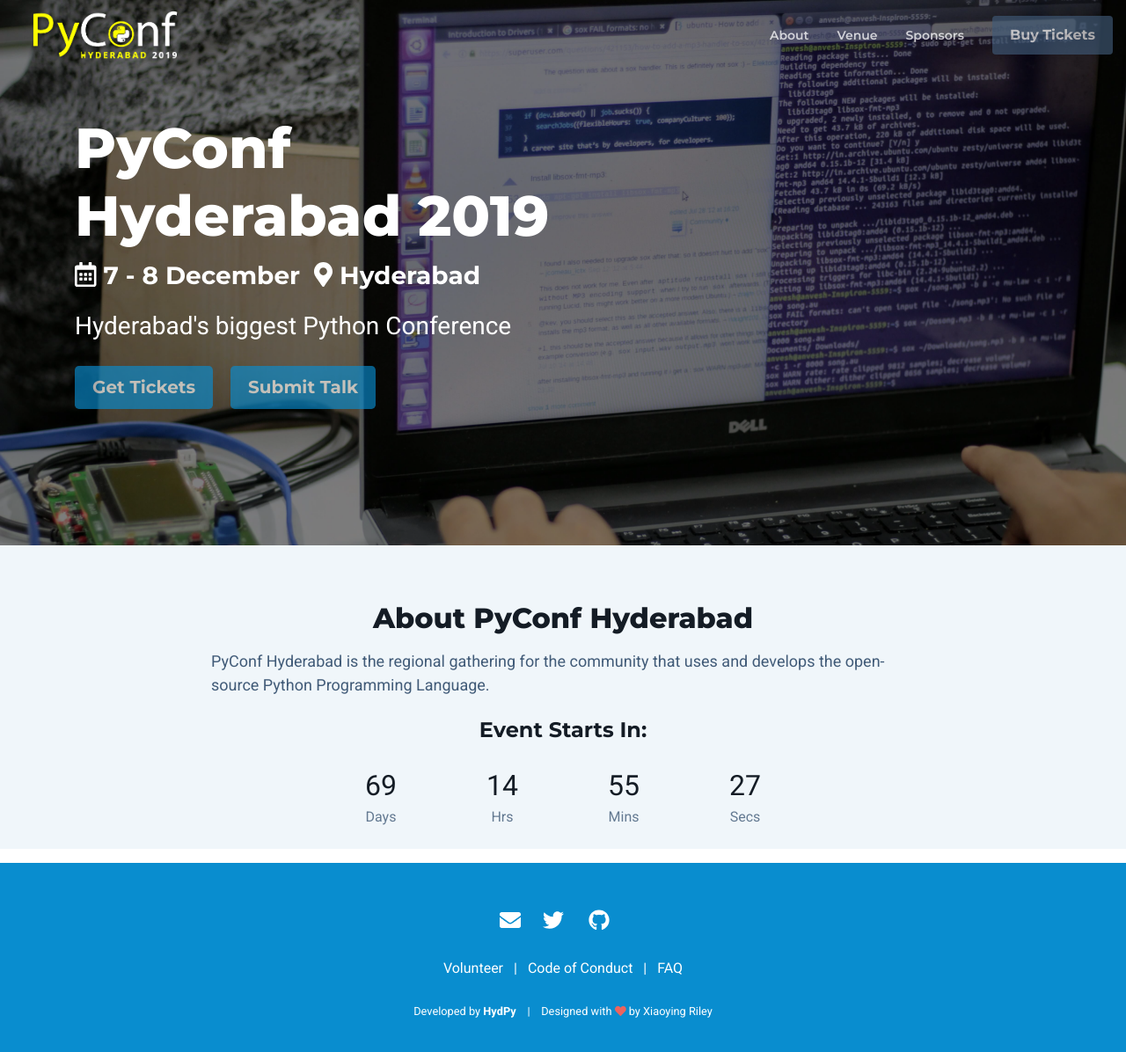
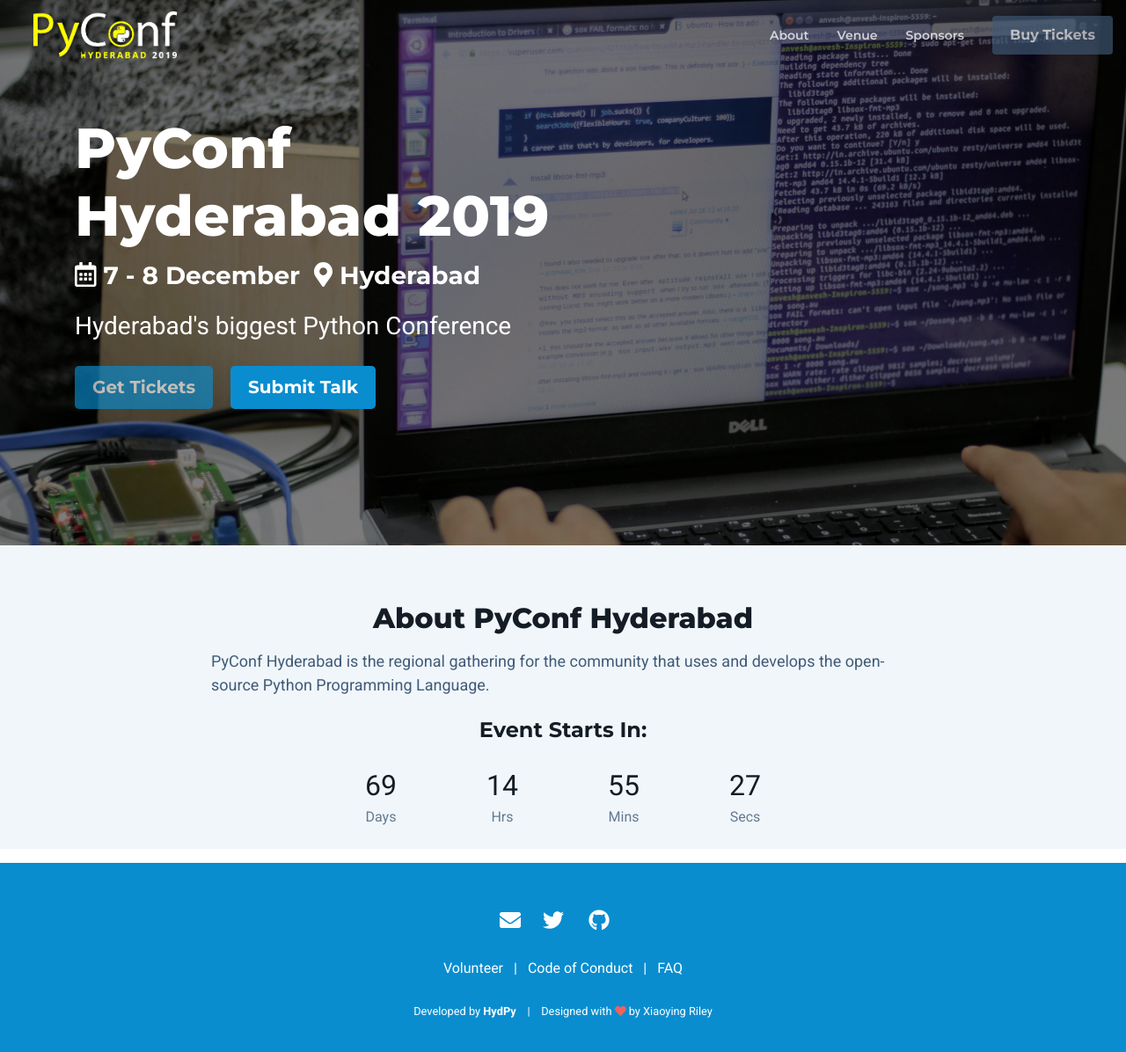
Before and after one commit to HydPy/hydpyconf2019, a Jekyll site: the page built from index.html, in a window 1280 px wide and 1209 px high. Shown: the top 1196 px of the window at 88% size. Built offline with Jekyll 4.4.1, drawn with Linux system fonts in a browser that asks for light colours; nearby versions of some CDN libraries.

Commit message:
Updated and enabled cfp link

```diff
--- a/_config.yml
+++ b/_config.yml
@@ -25,7 +25,7 @@ github:  https://github.com/hydpy
 
 tickets_link: ""
 schedule_link: ""
-cfp_link: ""
+cfp_link: "https://www.papercall.io/pyconf-hyderabad2019"
 
 sass:
   sass_dir: _sass
--- a/_includes/hero-block.html
+++ b/_includes/hero-block.html
@@ -19,7 +19,7 @@
 				<div class="hero-intro mb-4">Hyderabad's biggest Python Conference</div>
 				<div class="hero-cta">
 					<a class="btn btn-primary btn-lg disabled mr-3" href="{{ site.tickets_link }}" target="_blank">Get Tickets</a>
-					<a class="btn btn-primary btn-lg disabled" href="{{ site.cfp_link }}" target="_blank">Submit Talk</a>
+					<a class="btn btn-primary btn-lg" href="{{ site.cfp_link }}" target="_blank">Submit Talk</a>
 				</div>
 
 			</div><!--//hero-text-block-->
```
